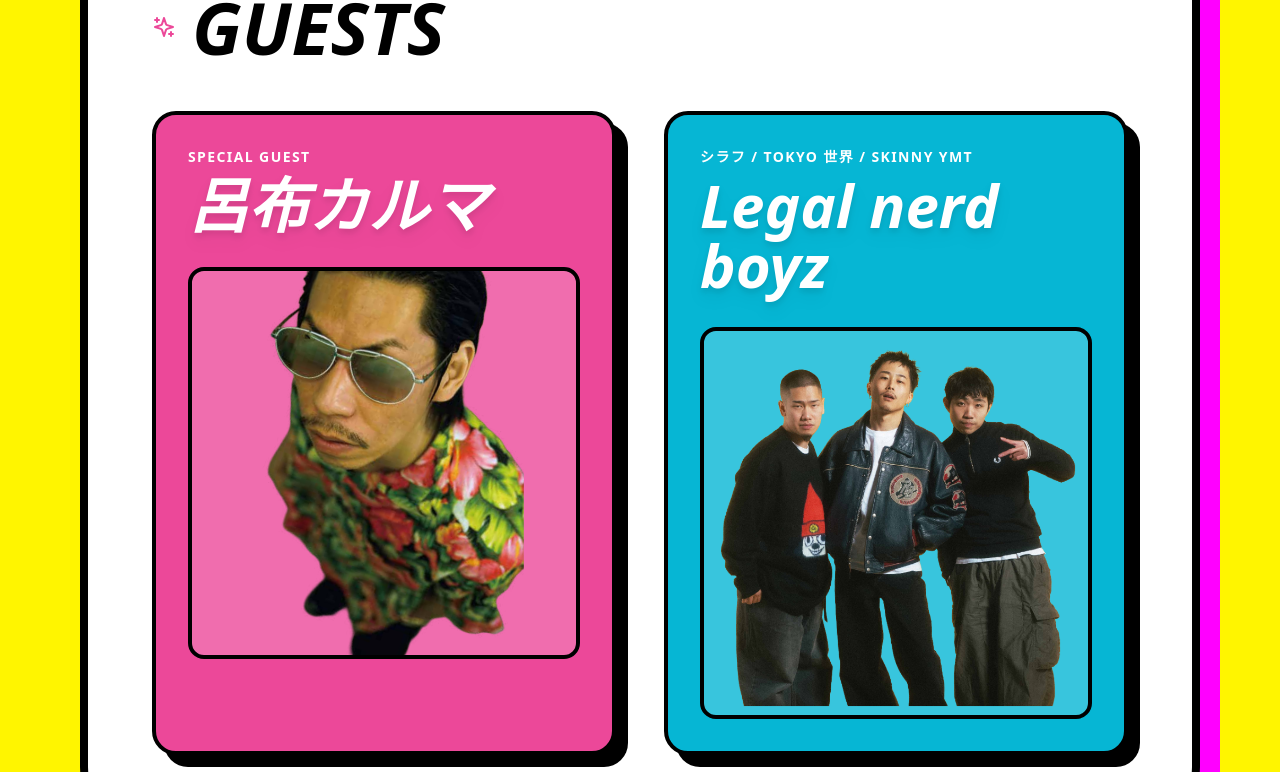
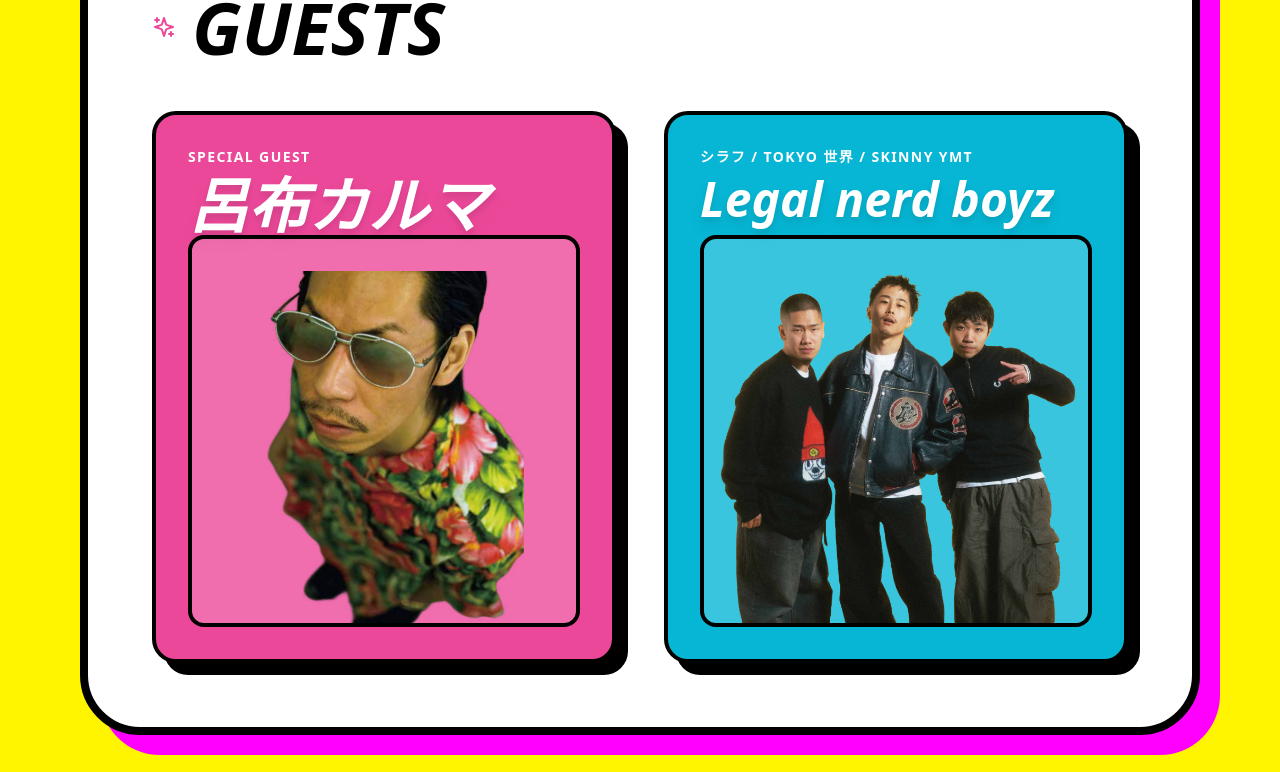
Before and after one commit to reliefhideyori/misoji8, a React (Vite) app: page / in a window 1280 px wide. Shown: the part 1148-1920 px from the top of the page. Built offline with nearby package versions, Linux system fonts and the light colour scheme.

Commit message:
ゲストセクションのレイアウト修正（画像位置揃え、フォントサイズ調整）

```diff
--- a/src/App.jsx
+++ b/src/App.jsx
@@ -205,15 +205,17 @@ const App = () => {
 
                     <div className="grid grid-cols-1 md:grid-cols-2 gap-8 md:gap-12">
                         {guests.map((guest, idx) => (
-                            <div key={idx} className="relative group cursor-pointer">
+                            <div key={idx} className="relative group cursor-pointer h-full">
                                 <a href={guest.url} target="_blank" rel="noopener noreferrer" className="block h-full">
                                     <div className="absolute inset-0 bg-black rounded-3xl translate-x-3 translate-y-3" />
-                                    <div className={`relative ${guest.color} border-4 border-black rounded-3xl p-8 hover:-translate-y-2 transition-transform h-full`}>
-                                        <p className="text-white font-black text-sm tracking-widest mb-2">{guest.sub}</p>
-                                        <h3 className="text-4xl md:text-6xl font-black italic text-white leading-tight drop-shadow-lg">
-                                            {guest.name}
-                                        </h3>
-                                        <div className="mt-8 aspect-square bg-white/20 rounded-2xl border-4 border-black flex items-center justify-center overflow-hidden">
+                                    <div className={`relative ${guest.color} border-4 border-black rounded-3xl p-8 hover:-translate-y-2 transition-transform h-full flex flex-col`}>
+                                        <div>
+                                            <p className="text-white font-black text-sm tracking-widest mb-2">{guest.sub}</p>
+                                            <h3 className={`${guest.name.length > 10 ? 'text-3xl md:text-5xl' : 'text-4xl md:text-6xl'} font-black italic text-white leading-tight drop-shadow-lg`}>
+                                                {guest.name}
+                                            </h3>
+                                        </div>
+                                        <div className="mt-auto pt-8 aspect-square bg-white/20 rounded-2xl border-4 border-black flex items-center justify-center overflow-hidden">
                                             <img
                                                 src={guest.image}
                                                 alt={guest.name}
```
